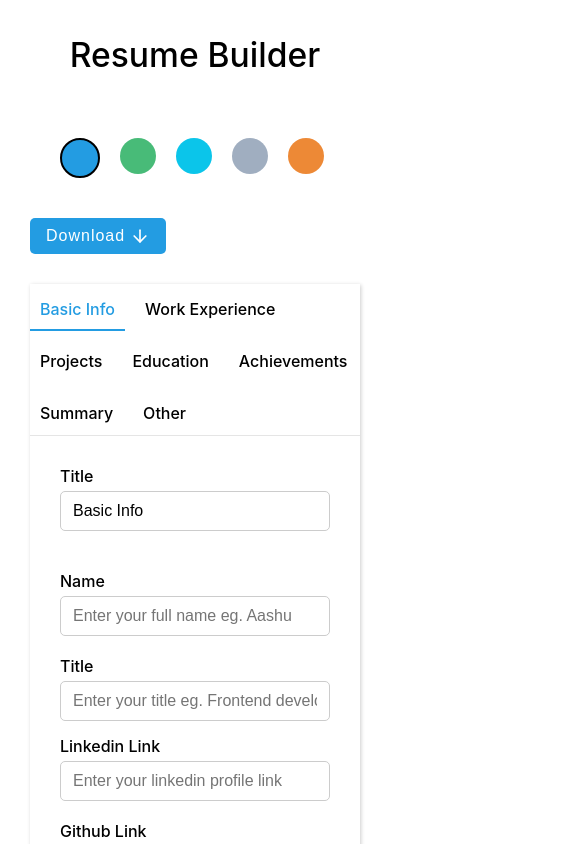
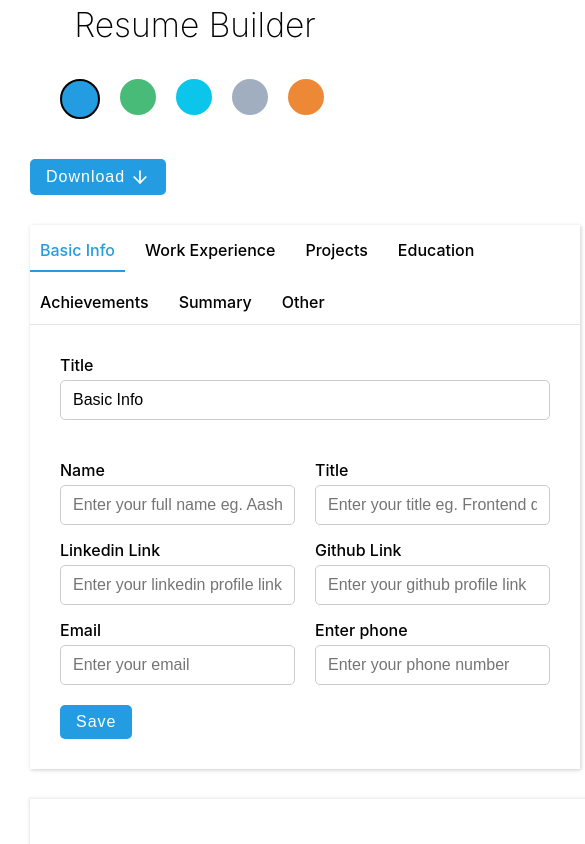
Before and after one commit to Rahilsiddique/resume-builder, a React (Create React App) app: page / in a window 390 px wide. Shown: the top 844 px of the page, 585 px wide, since content can reach past the window. Built offline with nearby package versions, Linux system fonts and the light colour scheme.

Commit message:
made the main screen responsive and changed the format
Signed-off-by: Rahilsiddique <siddiquerahil19@gmail.com>

```diff
--- a/src/components/Body/Body.module.css
+++ b/src/components/Body/Body.module.css
@@ -8,7 +8,8 @@
 }
 
 .heading {
-  font-weight: 500;
+  font-weight: 200;
+  cursor: pointer;
   font-size: 2.1rem;
 }
 
@@ -61,7 +62,15 @@
 
 .main {
   display: flex;
-  flex-direction: column;
+  /* flex-direction: column; */
   gap: 30px;
   width: 100%;
+  justify-content: space-between;
 }
+
+/* small screen device */
+@media screen and (max-width: 1200px) {
+  .main {
+    flex-wrap: wrap;
+  }
+}
--- a/src/components/Editor/Editor.module.css
+++ b/src/components/Editor/Editor.module.css
@@ -1,5 +1,5 @@
 .container {
-  /* min-width: 550px; */
+  min-width: 550px;
   min-height: 450px;
   max-width: 750px;
   display: flex;
@@ -8,7 +8,7 @@
   box-shadow: 1px 1px 4px rgba(0, 0, 0, 0.2);
   padding-top: 5px;
   height: fit-content;
-  margin: 0 auto;
+  /* margin: 0 auto; */
 }
 
 .header {
--- a/src/components/Resume/Resume.module.css
+++ b/src/components/Resume/Resume.module.css
@@ -1,6 +1,6 @@
 .container {
   --color: #239ce2;
-  /* min-width: 700px; */
+  min-width: 700px;
   max-width: 850px;
   margin: 0 auto;
   flex: 1.2;
@@ -11,6 +11,12 @@
   flex-direction: column;
   gap: 30px;
   padding: 30px;
+}
+
+/* style of p tag */
+p {
+  margin: 2px;
+  padding: 2px;
 }
 
 .header {
```
Also changed, not shown: src/components/Resume/Resume.js (+5 -4 lines).
